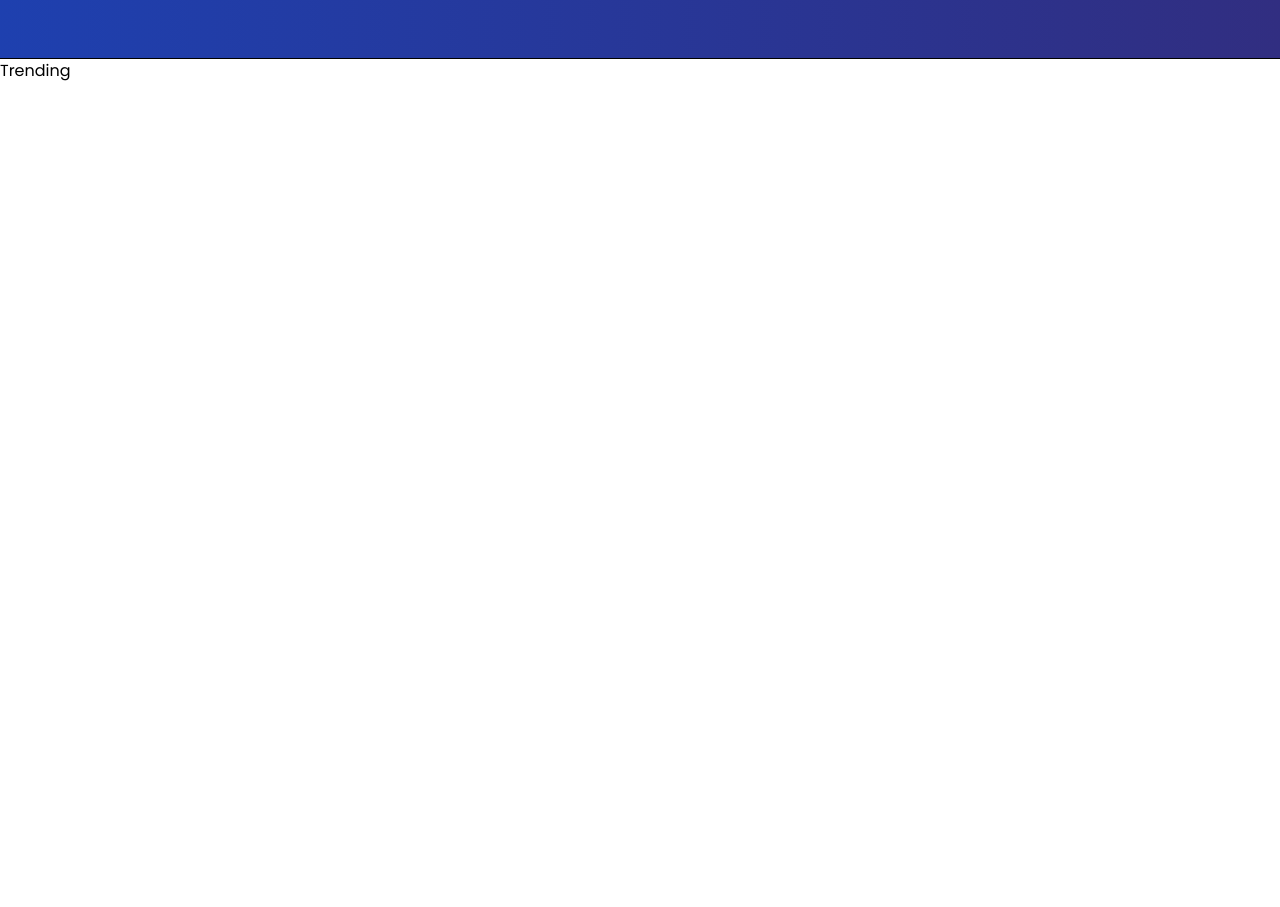
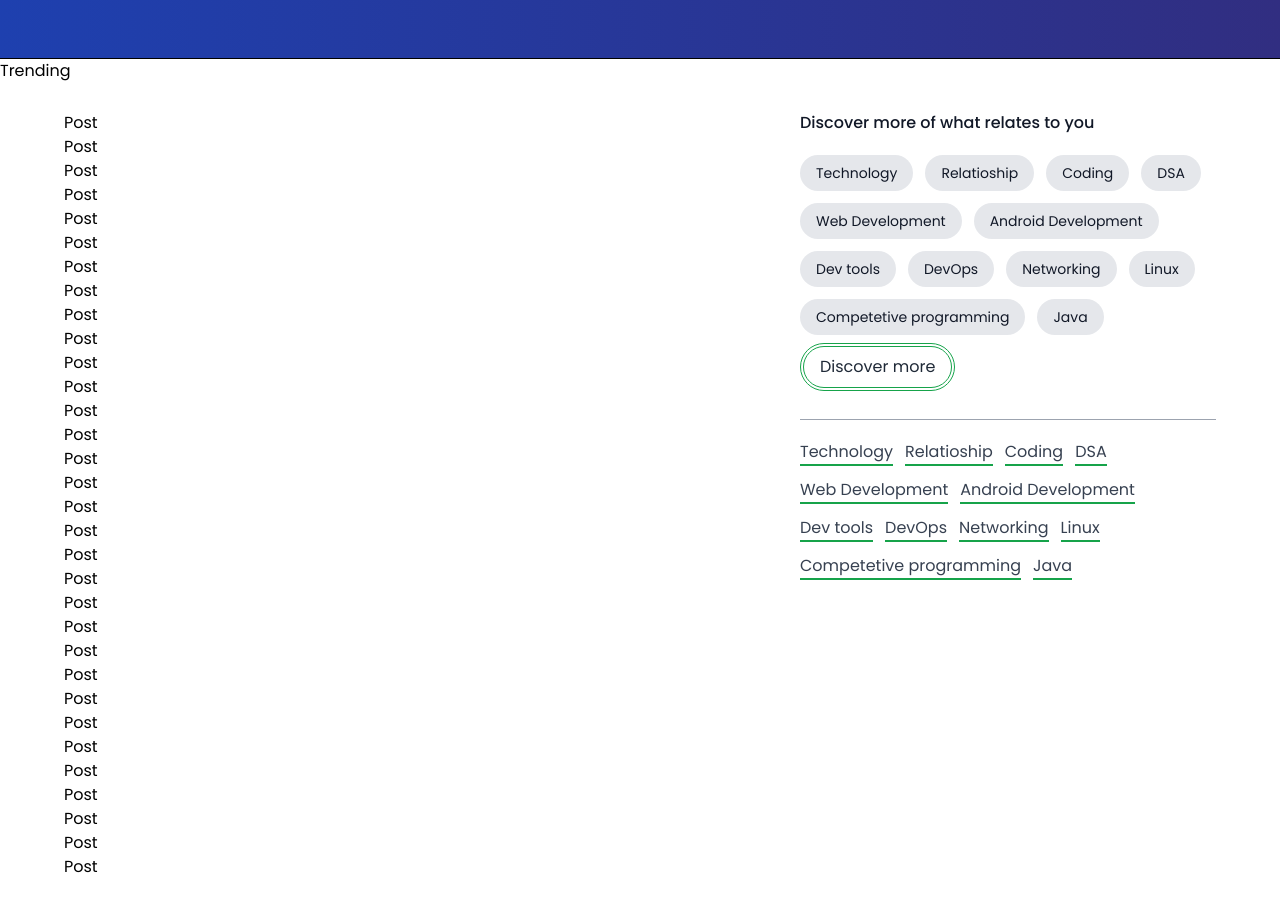
Before and after one commit to prabhjot2001/Firebase-blog, a React (Vite) app: page /demo in a window 1280 px wide. Shown: the part 449-1356 px from the top of the page. Before the commit the page ends 800 px from the top, so only its background shows below. Built offline with nearby package versions, Linux system fonts and the light colour scheme.

Commit message:
added discover section and Auth default state is fixed

```diff
--- /dev/null
+++ b/src/components/Common/Posts/Post.jsx
@@ -0,0 +1,42 @@
+import React from 'react'
+
+const Post = () => {
+  return (
+    <div>
+        <h1>Post</h1>
+        <h1>Post</h1>
+        <h1>Post</h1>
+        <h1>Post</h1>
+        <h1>Post</h1>
+        <h1>Post</h1>
+        <h1>Post</h1>
+        <h1>Post</h1>
+        <h1>Post</h1>
+        <h1>Post</h1>
+        <h1>Post</h1>
+        <h1>Post</h1>
+        <h1>Post</h1>
+        <h1>Post</h1>
+        <h1>Post</h1>
+        <h1>Post</h1>
+        <h1>Post</h1>
+        <h1>Post</h1>
+        <h1>Post</h1>
+        <h1>Post</h1>
+        <h1>Post</h1>
+        <h1>Post</h1>
+        <h1>Post</h1>
+        <h1>Post</h1>
+        <h1>Post</h1>
+        <h1>Post</h1>
+        <h1>Post</h1>
+        <h1>Post</h1>
+        <h1>Post</h1>
+        <h1>Post</h1>
+        <h1>Post</h1>
+        <h1>Post</h1>
+    </div>
+  )
+}
+
+export default Post
--- a/src/components/Demo/Auth/Auth.jsx
+++ b/src/components/Demo/Auth/Auth.jsx
@@ -11,7 +11,10 @@ const Auth = ({modal, setModal}) => {
   const [userExists, setUserExists] = useState(false)
   const [SignReq, setSignReq] = useState("")
   const hidden = `${modal?"visible opacity-100" : "invisible opacity-0"} transition-all duration-400`
-
+  const handleState = () =>{
+    setModal(false);
+    setSignReq("")
+  }
   return (
 
     <Modal setModal={setModal} modal={modal} hidden={hidden}>
@@ -19,7 +22,7 @@ const Auth = ({modal, setModal}) => {
       <section className={`z-99 fixed w-[400px] max-h-full rounded-2xl p-8 bg-white text-black small ${hidden}`}>
 
         {/*------------ Close button ------------ */}
-        <button onClick={()=>setModal(false)} className="absolute top-5 left-5 hover:bg-gray-300 rounded-md p-1">
+        <button onClick={handleState} className="absolute top-5 left-5 hover:bg-gray-300 rounded-md p-1">
           <LiaTimesSolid />
         </button>
 
@@ -49,7 +52,7 @@ const Auth = ({modal, setModal}) => {
                 textColor={"text-gray-800"}
               />
               <Button
-              click={()=> setSignReq(userExists? "sign-in": "sign-up")}
+              click={()=> {setSignReq(userExists? "sign-in": "sign-up"); }}
                 icon={<MdMailOutline className="text-2xl" />}
                 text={` ${userExists? "Sign In": "Sign Up"} with email`}
                 color={"bg-blue-600"}
@@ -68,10 +71,12 @@ const Auth = ({modal, setModal}) => {
 
           </>)
           : SignReq==="sign-in" ?(
-            <Signin setSignReq={setSignReq}/>
-          ): SignReq ==="sign-up" ? (
-            <Signup setSignReq={setSignReq}/>
-          ):null}
+            <Signin setSignReq={setSignReq} />
+          ): SignReq ==="sign-up"? (
+            <Signup setSignReq={setSignReq} />
+          ):
+          null
+          }
 
 
           <p className="text-center text-sm text-gray-500">
--- a/src/components/Demo/Auth/Signin.jsx
+++ b/src/components/Demo/Auth/Signin.jsx
@@ -2,7 +2,7 @@ import React from "react";
 import Input from "../../../utils/Input";
 import { IoChevronBack } from "react-icons/io5";
 
-const Signin = ({setSignReq}) => {
+const Signin = ({setSignReq, }) => {
   return (
     <div className=" text-center w-full small">
       <h2 className="font-bold text-gray-900 text-3xl mb-3">Sign In</h2>
--- a/src/components/Demo/Auth/Signup.jsx
+++ b/src/components/Demo/Auth/Signup.jsx
@@ -2,7 +2,7 @@ import React from "react";
 import Input from "../../../utils/Input";
 import { IoChevronBack } from "react-icons/io5";
 
-const Signup = ({setSignReq}) => {
+const Signup = ({setSignReq, }) => {
   return (
     <div className=" text-center w-full small">
       <h2 className="font-bold text-gray-900 text-3xl mb-3">Sign Up</h2>
--- a/src/components/Demo/Demo.jsx
+++ b/src/components/Demo/Demo.jsx
@@ -1,12 +1,22 @@
 import React from 'react'
 import Banner from './Auth/Banner'
 import Trending from './Trending'
+import Post from '../Common/Posts/Post'
+import Discover from './Discover'
 
 const Demo = () => {
   return (
     <>
       <Banner/>
       <Trending/>
+      <div className='size py-7 flex flex-col-reverse md:flex-row gap-[7rem]'>
+        <div className='flex-[1.5]'>
+          <Post/>
+        </div>
+        <div className='flex-[1] relative'>
+          <Discover/>
+        </div>
+      </div>
     </>
   )
 }
--- /dev/null
+++ b/src/components/Demo/Discover.jsx
@@ -0,0 +1,24 @@
+import React from "react";
+import { discover, discoverActions } from "../../data";
+
+
+const Discover = () => {
+  return (
+    <div className="sticky top-[6rem]">
+      <div className="border-b border-gray-400 pb-7">
+        <h2 className="text-gray-900 font-medium mb-5">Discover more of what relates to you</h2>
+        <div className="my-2 flex items-center gap-3 flex-wrap">
+          {discover.map((item, i) => (
+            <button key={i} className="bg-gray-200 py-2 px-4 text-sm text-gray-900 rounded-full">{item}</button>
+          ))}
+        </div>
+        <button className='py-2 px-4 rounded-full text-gray-800 border-double border-4 border-green-600 hover:text-black hover:border-blue-600'>Discover more</button>
+      </div>
+      <div className="flex flex-wrap gap-3 items-center mt-5">
+        {discoverActions.map((item,i)=>(<button className="text-gray-700 font-normal border-b-2 border-green-600 hover:text-green-600" key={i}>{item}</button>))}
+      </div>
+    </div>
+  );
+};
+
+export default Discover;
--- a/src/data.js
+++ b/src/data.js
@@ -8,4 +8,32 @@ export const trends = []
 
 export const posts = []
 
-export const discover = []
+export const discover = [
+    "Technology",
+    "Relatioship",
+    "Coding",
+    "DSA",
+    "Web Development",
+    "Android Development",
+    "Dev tools",
+    "DevOps",
+    "Networking",
+    "Linux",
+    "Competetive programming",
+    "Java",
+]
+
+export const discoverActions = [
+    "Technology",
+    "Relatioship",
+    "Coding",
+    "DSA",
+    "Web Development",
+    "Android Development",
+    "Dev tools",
+    "DevOps",
+    "Networking",
+    "Linux",
+    "Competetive programming",
+    "Java",
+]
```
